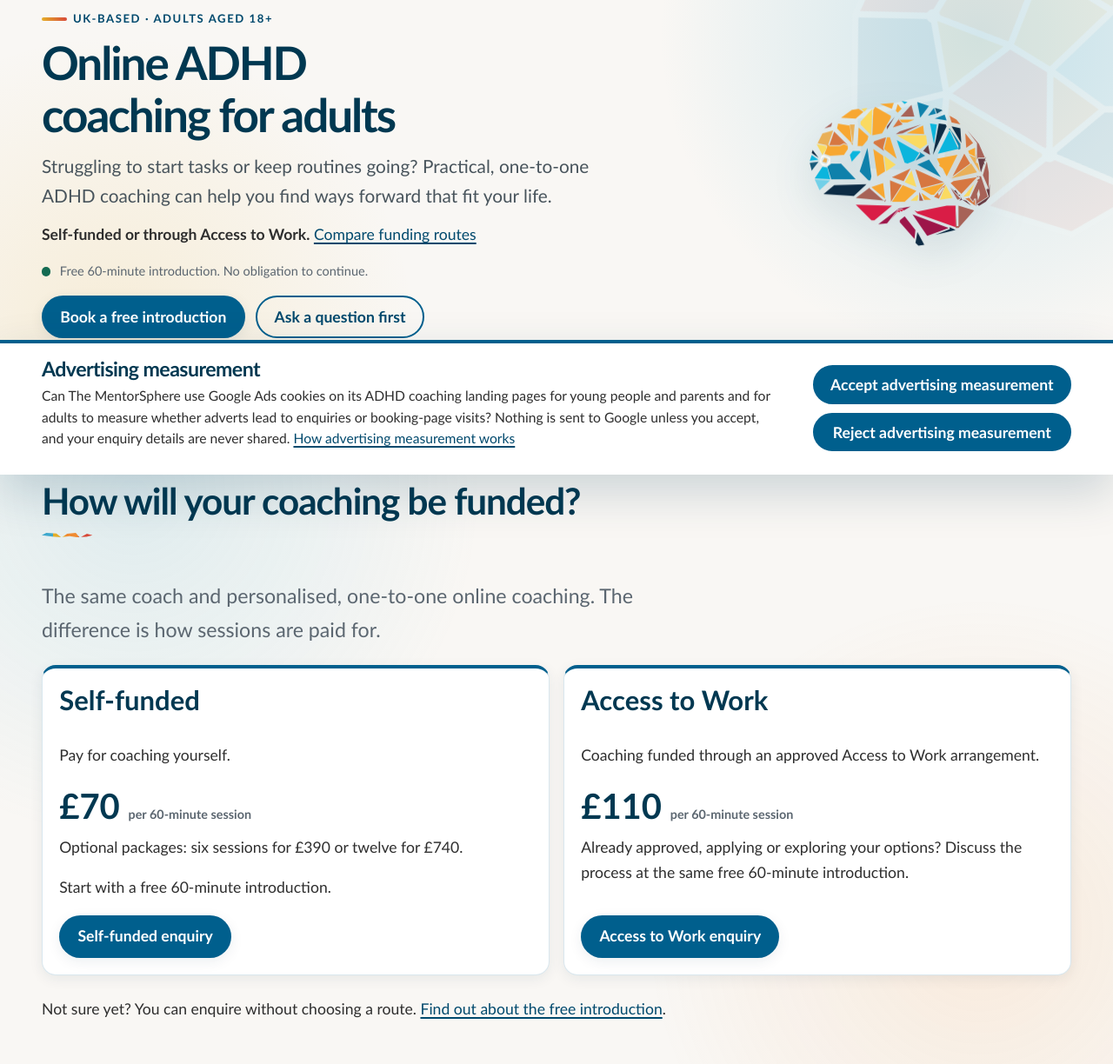
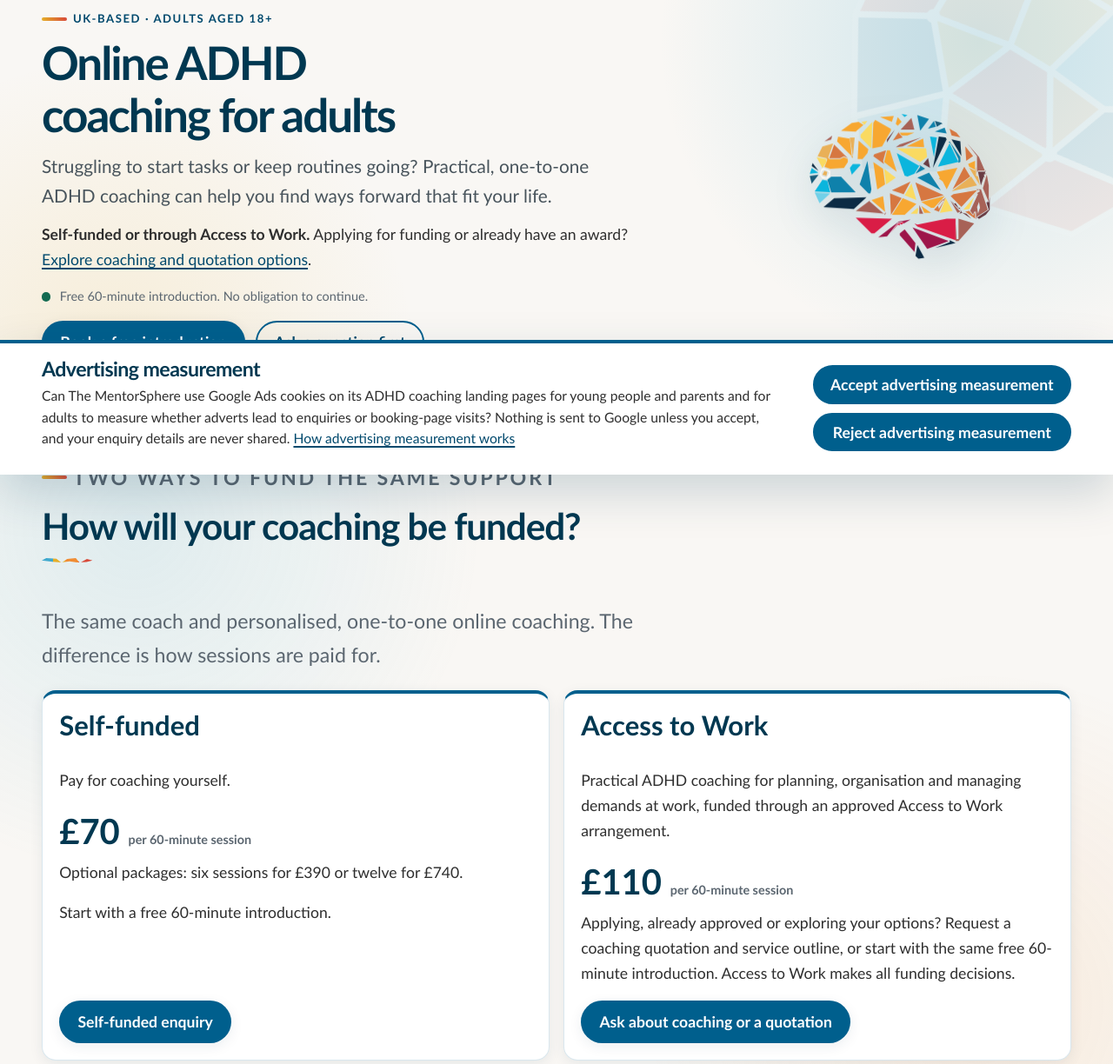
Before and after one commit to TheMentorSphere/mentorsphere-branding, a website: page docs/adhd-coaching/adults/index.html in a window 1280 px wide. Shown: the part 254-1478 px from the top of the page at 87% size. Drawn offline with Linux system fonts and the light colour scheme.

Commit message:
Clarify parent coaching and Access to Work enquiry options (#71)

```diff
--- a/docs/adhd-coaching/adults/index.html
+++ b/docs/adhd-coaching/adults/index.html
@@ -122,7 +122,7 @@
           <p class="eyebrow">UK-based · Adults aged 18+</p>
           <h1>Online ADHD coaching for adults</h1>
           <p class="lead">Struggling to start tasks or keep routines going? Practical, one-to-one ADHD coaching can help you find ways forward that fit your life.</p>
-          <p class="adult-hero-price"><strong>Self-funded or through Access to Work.</strong> <a href="#funding">Compare funding routes</a></p>
+          <p class="adult-hero-price"><strong>Self-funded or through Access to Work.</strong> Applying for funding or already have an award? <a href="#funding">Explore coaching and quotation options</a>.</p>
           <p class="hero-note">Free 60-minute introduction. No obligation to continue.</p>
           <div class="button-row"><a class="button" href="https://calendar.google.com/calendar/u/0/appointments/schedules/AcZssZ2ViGgA98iq2gb-3Xn3TdTTqfAdWXE2XN5SpS6PBaaZzRc5DXacuud78LNwUEHlSSk5VPAYTcB-" target="_blank" rel="noopener" data-measure-event="adhd_adults_booking_click">Book a free introduction<span class="sr-only"> (opens in a new tab)</span></a><a class="button button-secondary" href="#enquiry">Ask a question first</a></div>
           <p class="form-help">No times showing? In Google Calendar, choose &ldquo;Jump to the next bookable date&rdquo;. If none suit, <a href="#enquiry">send a short enquiry</a>.</p>
@@ -147,10 +147,10 @@
           </article>
           <article class="price-card">
             <h3>Access to Work</h3>
-            <p>Coaching funded through an approved Access to Work arrangement.</p>
+            <p>Practical ADHD coaching for planning, organisation and managing demands at work, funded through an approved Access to Work arrangement.</p>
             <p class="price">£110 <small>per 60-minute session</small></p>
-            <p>Already approved, applying or exploring your options? Discuss the process at the same free 60-minute introduction.</p>
-            <a class="button" href="#enquiry">Access to Work enquiry</a>
+            <p>Applying, already approved or exploring your options? Request a coaching quotation and service outline, or start with the same free 60-minute introduction. Access to Work makes all funding decisions.</p>
+            <a class="button" href="#enquiry">Ask about coaching or a quotation</a>
           </article>
         </div>
         <p class="adult-aside">Not sure yet? You can enquire without choosing a route. <a href="#introduction">Find out about the free introduction</a>.</p>
@@ -250,7 +250,7 @@
     <section class="section section-white" id="enquiry">
       <div class="container contact-grid">
         <div class="form-card">
-          <div class="section-heading"><p class="eyebrow">Ask a question first</p><h2>Send a short enquiry</h2><p>A brief question about coaching or funding is enough. You can be self-funded, using Access to Work or still unsure.</p></div>
+          <div class="section-heading"><p class="eyebrow">Ask a question first</p><h2>Send a short enquiry</h2><p>A brief question about coaching, funding or a quotation is enough. You can be self-funded, using Access to Work or still unsure.</p></div>
           <form action="https://formspree.io/f/meeynlze" method="POST" accept-charset="UTF-8" data-contact-form data-measure-event="adhd_adults_enquiry_success">
             <input type="hidden" name="subject" value="Website enquiry: ADHD Coaching" data-enquiry-subject>
             <input type="hidden" name="source_page" value="https://www.thementorsphere.co.uk/adhd-coaching/adults/" data-source-page>
```
Also changed, not shown: docs/adhd-coaching/young-people/index.html (+2 -2 lines).
